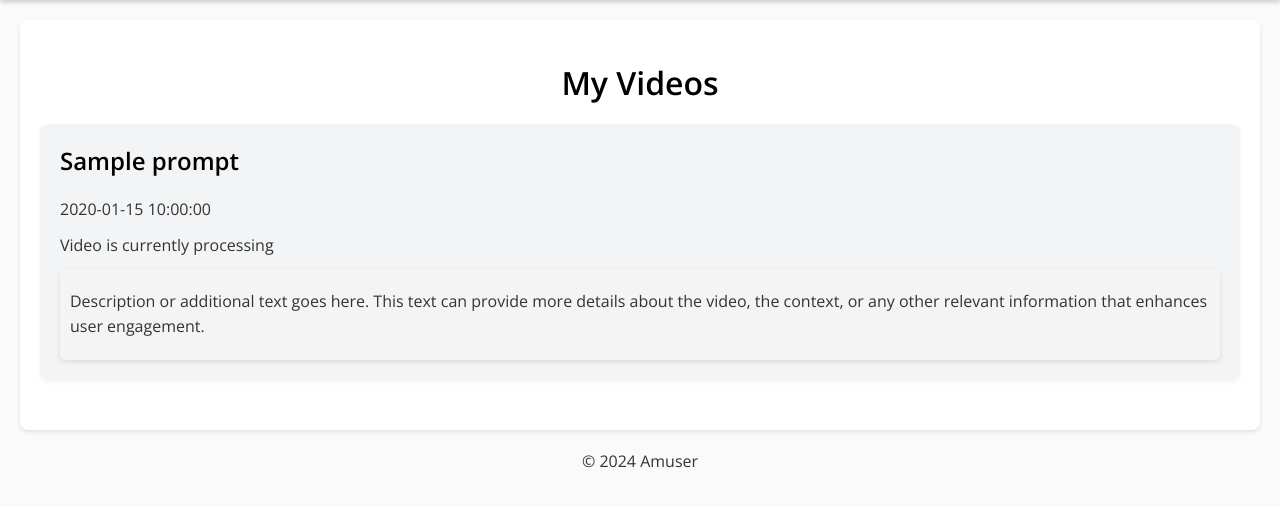
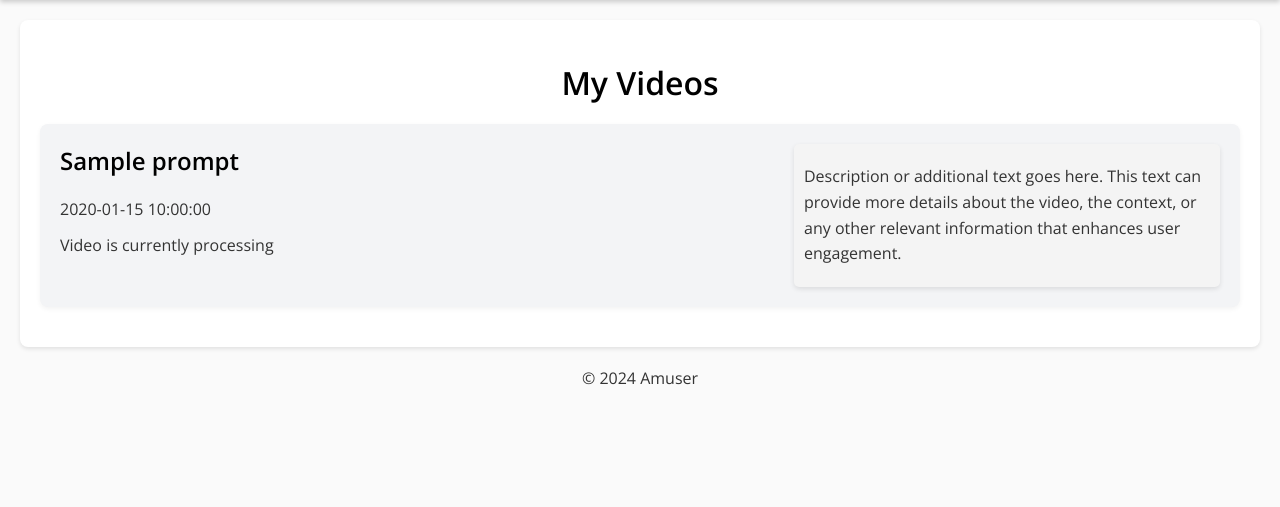
Before and after one commit to MyroslavG/AIST-APP, a Flask app: template templates/my_videos.html in a window 1280 px wide. Shown: the part 42-549 px from the top of the page. Run offline with Flask 3, Linux system fonts and the light colour scheme; the template is opened without the code that fills it: most values are stand-ins (such as "Sample title", 1, 10 or a date in 2020); some libraries are stand-ins or nearby versions.

Commit message:
my_videos page updated

```diff
--- a/static/css/style.css
+++ b/static/css/style.css
@@ -76,6 +76,10 @@ p {
     background-color: #F3F4F6;
     border-radius: 8px;
     box-shadow: 0 2px 5px rgba(0,0,0,0.05);
+    display: flex;
+    align-items: flex-start;
+    justify-content: space-between;
+    margin-bottom: 20px;
 }
 
 .video-listing h2 {
```
